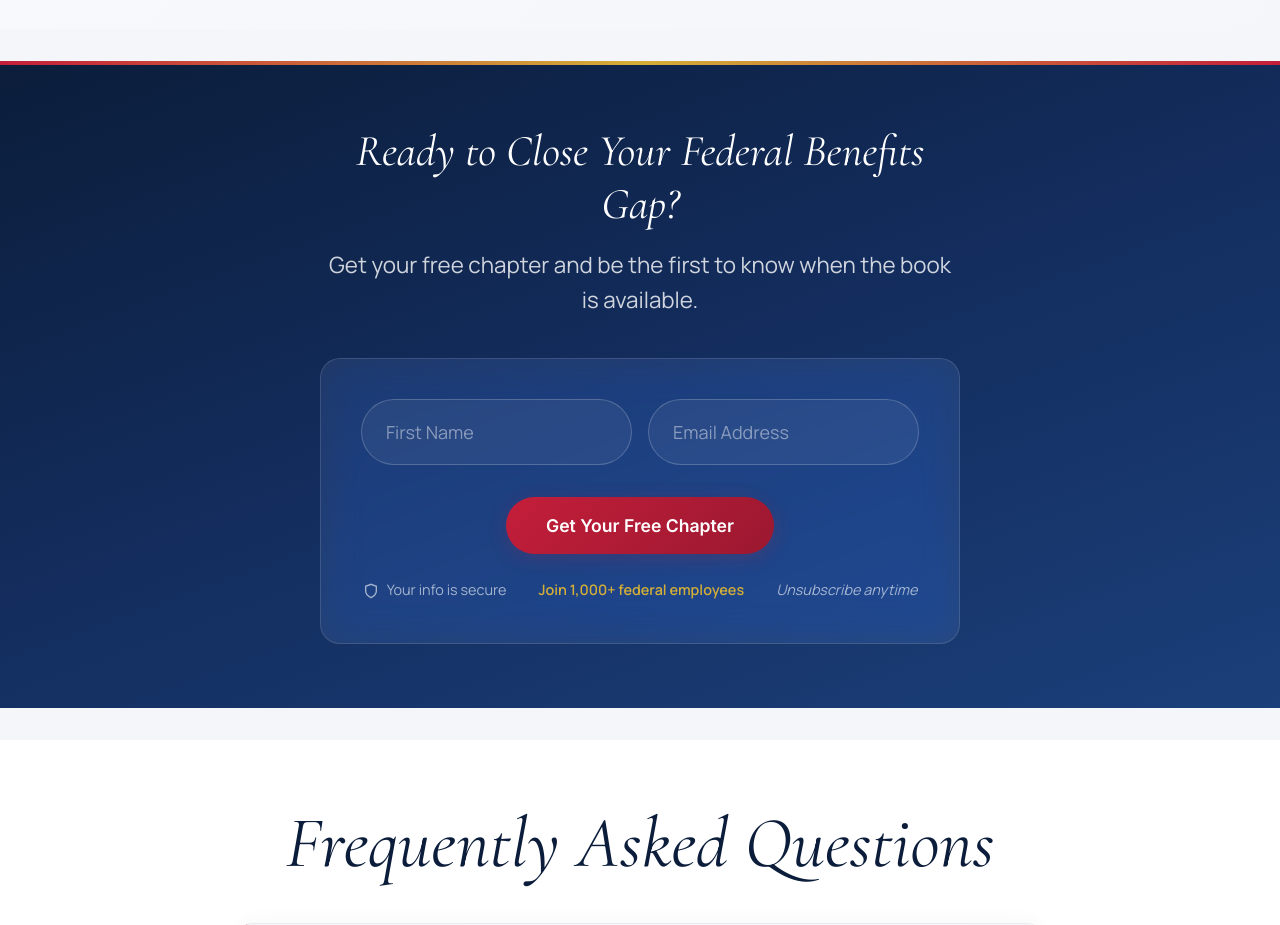
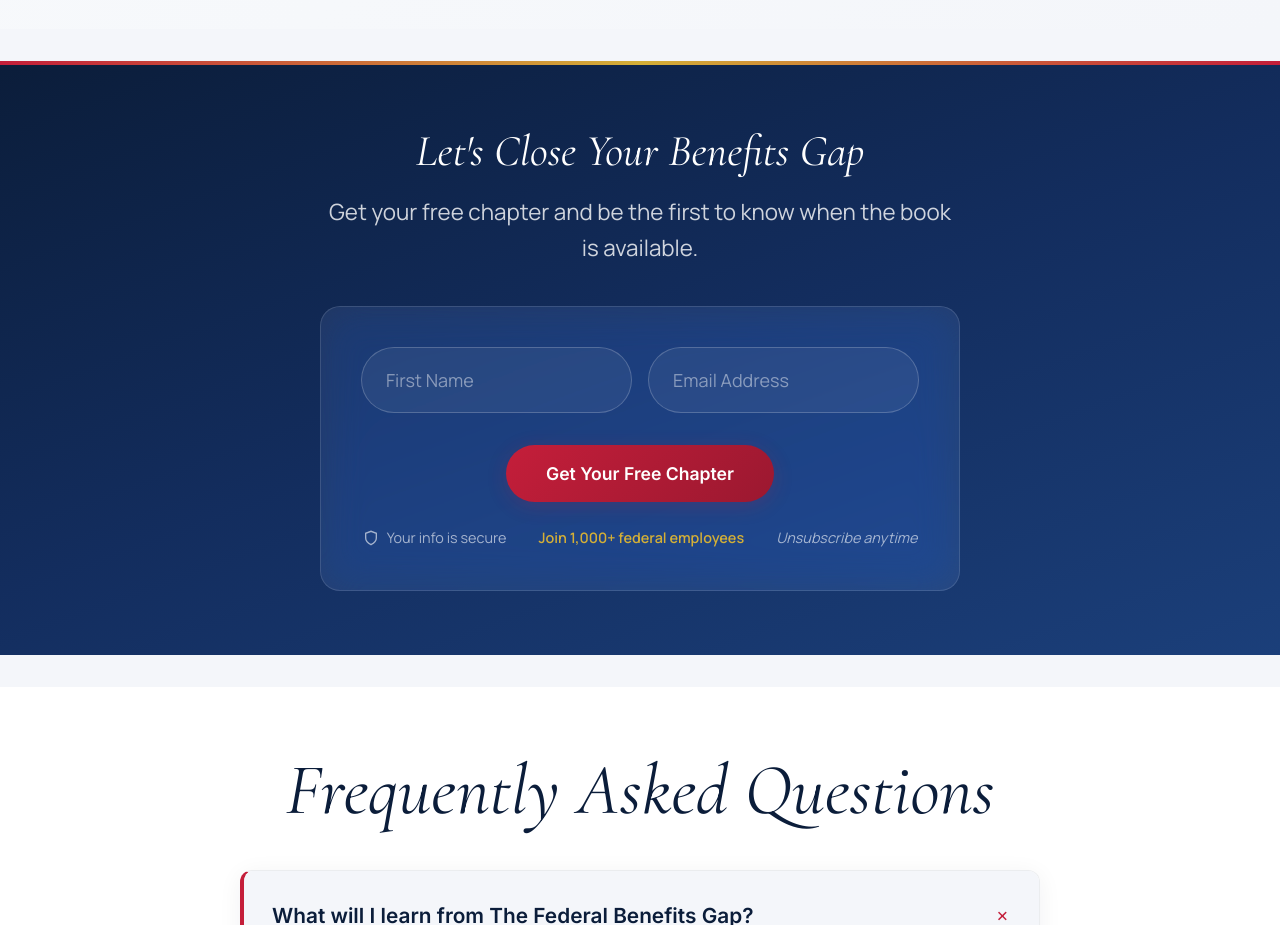
Before and after one commit to Gull-Stack/federal-benefits-gap-book, an Eleventy site: page src/index.njk in a window 1280 px wide. Shown: the part 4000-4925 px from the top of the page. Built offline with nearby package versions, Linux system fonts and the light colour scheme; Eleventy itself is replaced by a stand-in of ours; files that its build step writes are made by us from their sources; a web font is replaced by a local one.

Commit message:
Bot Melvin: Update CTA header copy

```diff
--- a/src/index.njk
+++ b/src/index.njk
@@ -269,7 +269,7 @@ layout: "base.njk"
 <section id="free-chapter" class="free-chapter-cta">
     <div class="container">
         <div class="cta-content fade-in">
-            <h2>Ready to Close Your Federal Benefits Gap?</h2>
+            <h2>Let's Close Your Benefits Gap</h2>
             <p>Get your free chapter and be the first to know when the book is available.</p>
             <form class="email-form" action="#" method="post">
                 <div class="form-fields">
```
